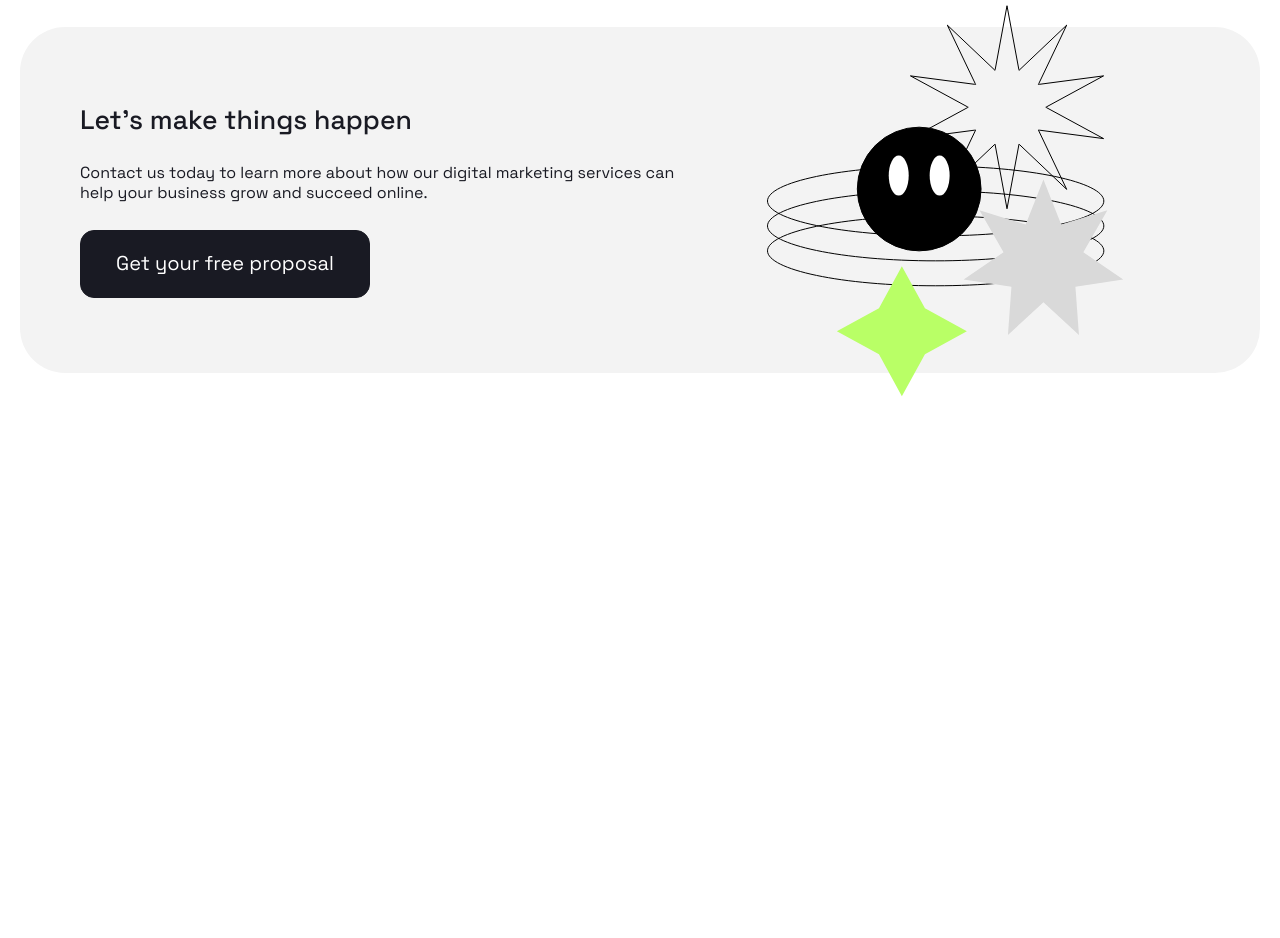
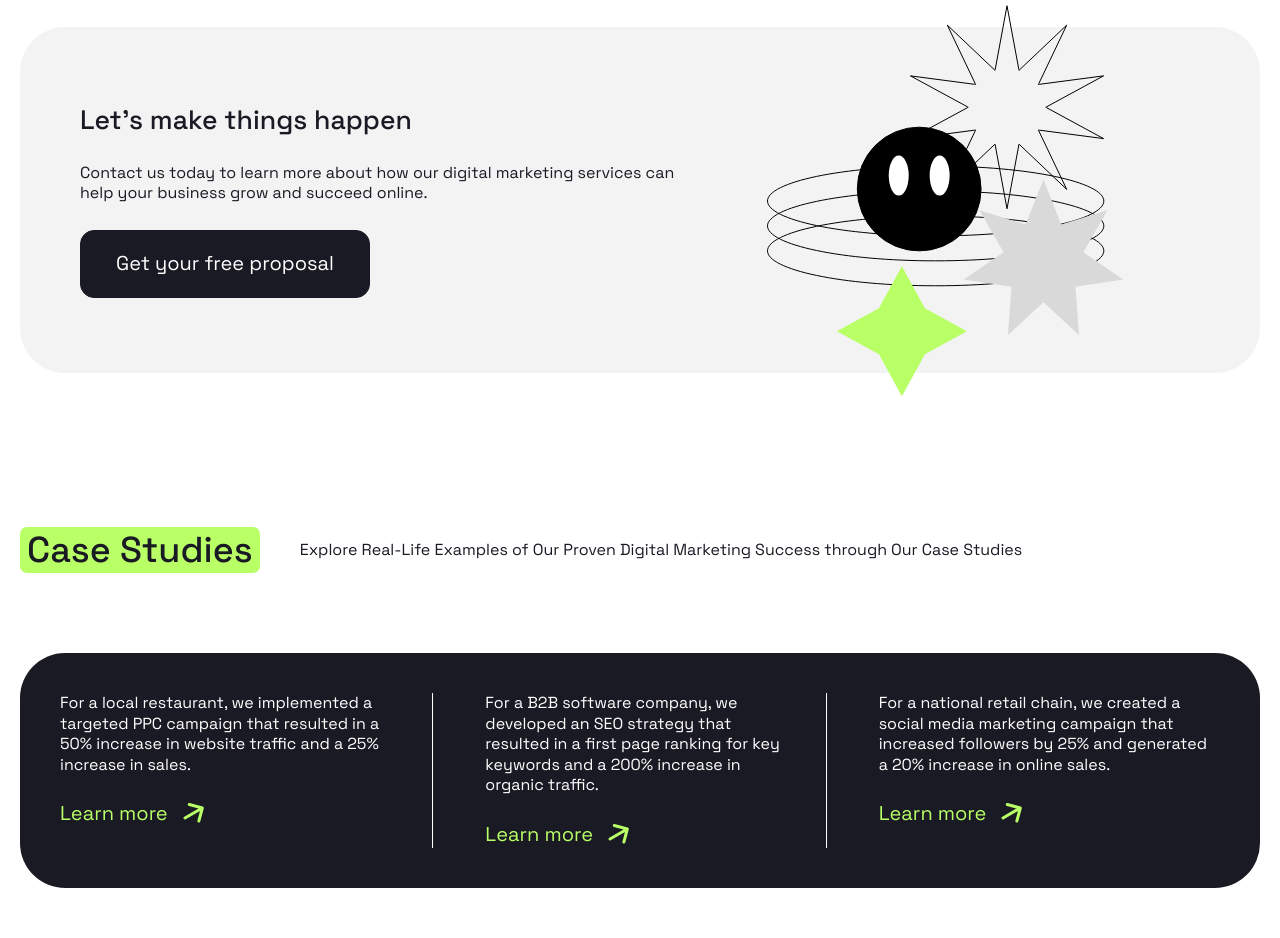
Before and after one commit to DMONARES/positivus-site, a plain HTML site: page index.html in a window 1280 px wide. Shown: the part 2086-3024 px from the top of the page. Before the commit the page ends 2533 px from the top, so only its background shows below. Drawn offline with Linux system fonts and the light colour scheme.

Commit message:
Add styles for Studies

```diff
--- a/index.html
+++ b/index.html
@@ -323,6 +323,57 @@
       </div>
     </section>
 
+    <section class="section section--hidden-x container">
+      <header class="header section__header">
+        <h2 class="section__title puddle-bg">Case Studies</h2>
+        <div class="section__descroption">
+          <p>Explore Real-Life Examples of Our Proven Digital Marketing Success through Our Case Studies</p>
+        </div>
+      </header>
+      <div class="section__body">
+        <div class="studies">
+          <ul class="studies__list">
+            <li class="studies__item">
+              <div class="studies__descroption">
+                <p>For a local restaurant, we implemented a targeted PPC campaign that resulted in a 50% increase in website traffic and a 25% increase in sales.</p>
+                <a href="#" class="studies__link">
+                  <span>Learn more</span>
+                  <svg width="21" height="20" viewBox="0 0 21 20" fill="none" xmlns="http://www.w3.org/2000/svg">
+                    <path d="M1.25 13.701C0.532561 14.1152 0.286748 15.0326 0.700962 15.75C1.11518 16.4674 2.03256 16.7133 2.75 16.299L1.25 13.701ZM20.7694 5.38823C20.9838 4.58803 20.5089 3.76552 19.7087 3.55111L6.66874 0.0570541C5.86854 -0.157359 5.04603 0.317515 4.83162 1.11771C4.61721 1.91791 5.09208 2.74042 5.89228 2.95483L17.4834 6.06066L14.3776 17.6518C14.1631 18.452 14.638 19.2745 15.4382 19.4889C16.2384 19.7033 17.0609 19.2284 17.2753 18.4282L20.7694 5.38823ZM2.75 16.299L20.0705 6.29904L18.5705 3.70096L1.25 13.701L2.75 16.299Z" fill="#B9FF66"/>
+                    </svg>
+                </a>
+
+              </div>
+            </li>
+            <li class="studies__item">
+              <div class="studies__descroption">
+                <p>For a B2B software company, we developed an SEO strategy that resulted in a first page ranking for key keywords and a 200% increase in organic traffic.</p>
+                <a href="#" class="studies__link">
+                  <span>Learn more</span>
+                  <svg width="21" height="20" viewBox="0 0 21 20" fill="none" xmlns="http://www.w3.org/2000/svg">
+                    <path d="M1.25 13.701C0.532561 14.1152 0.286748 15.0326 0.700962 15.75C1.11518 16.4674 2.03256 16.7133 2.75 16.299L1.25 13.701ZM20.7694 5.38823C20.9838 4.58803 20.5089 3.76552 19.7087 3.55111L6.66874 0.0570541C5.86854 -0.157359 5.04603 0.317515 4.83162 1.11771C4.61721 1.91791 5.09208 2.74042 5.89228 2.95483L17.4834 6.06066L14.3776 17.6518C14.1631 18.452 14.638 19.2745 15.4382 19.4889C16.2384 19.7033 17.0609 19.2284 17.2753 18.4282L20.7694 5.38823ZM2.75 16.299L20.0705 6.29904L18.5705 3.70096L1.25 13.701L2.75 16.299Z" fill="#B9FF66"/>
+                    </svg>
+                </a>
+
+              </div>
+            </li>
+            <li class="studies__item">
+              <div class="studies__descroption">
+                <p>For a national retail chain, we created a social media marketing campaign that increased followers by 25% and generated a 20% increase in online sales.</p>
+                <a href="#" class="studies__link">
+                  <span>Learn more</span>
+                  <svg width="21" height="20" viewBox="0 0 21 20" fill="none" xmlns="http://www.w3.org/2000/svg">
+                    <path d="M1.25 13.701C0.532561 14.1152 0.286748 15.0326 0.700962 15.75C1.11518 16.4674 2.03256 16.7133 2.75 16.299L1.25 13.701ZM20.7694 5.38823C20.9838 4.58803 20.5089 3.76552 19.7087 3.55111L6.66874 0.0570541C5.86854 -0.157359 5.04603 0.317515 4.83162 1.11771C4.61721 1.91791 5.09208 2.74042 5.89228 2.95483L17.4834 6.06066L14.3776 17.6518C14.1631 18.452 14.638 19.2745 15.4382 19.4889C16.2384 19.7033 17.0609 19.2284 17.2753 18.4282L20.7694 5.38823ZM2.75 16.299L20.0705 6.29904L18.5705 3.70096L1.25 13.701L2.75 16.299Z" fill="#B9FF66"/>
+                    </svg>
+                </a>
+
+              </div>
+            </li>
+          </ul>
+        </div>
+      </div>
+    </section>
+
   </main>
 
 
--- /dev/null
+++ b/styles/blocks/_studies.scss
@@ -0,0 +1,83 @@
+.studies
+{
+
+  @include desktop-above
+  {
+    padding: 70px 60px;
+  }
+
+  @include mobile-above
+  {
+    padding: 40px;
+    color: var(--color-light);
+    background-color: var(--color-dark);
+    border-radius: var(--border-radius-large);
+  }
+
+  &__list
+  {
+    display: grid;
+    grid-template-columns: repeat(3, 1fr);
+    column-gap: 20px;
+
+    @include mobile
+    {
+      column-gap: 20px;
+      scroll-snap-type: x mandatory;
+      overflow-x: scroll;
+      width: 100vw;
+    }
+  }
+
+  &__item
+  {
+    --studiesItemPaddingX: 64px;
+
+    display: flex;
+    flex-direction: column;
+    row-gap: 20px;
+
+    @include desktop
+    {
+      --studiesItemPaddingX: 32px;
+    }
+
+    @include mobile-above
+    {
+      &:not(:first-child)
+      {
+        padding-left: var(--studiesItemPaddingX);
+      }
+
+      &:not(:last-child)
+      {
+        padding-right: var(--studiesItemPaddingX);
+        border-right: 1px solid var(--color-light);
+      }
+    }
+
+    @include mobile
+    {
+      min-width: 350px;
+      padding: 42px 50px;
+      color: var(--color-light);
+      background-color: var(--color-dark);
+      border-radius: var(--border-radius-large);
+      scroll-snap-align: start;
+    }
+  }
+  &__link
+  {
+    display: inline-flex;
+    align-items: center;
+    column-gap: 15px;
+    font-size: 20px;
+    line-height: 1.4;
+    color: var(--color-accent);
+
+    @include hover
+    {
+      opacity: .7;
+    }
+  }
+}
--- a/styles/style.scss
+++ b/styles/style.scss
@@ -17,4 +17,5 @@
         './blocks/paddle-bg',
         './blocks/services',
         './blocks/service-card',
-        './blocks/banner';
+        './blocks/banner',
+        './blocks/studies';
```
Also changed, not shown: style.css, 1 other file.
